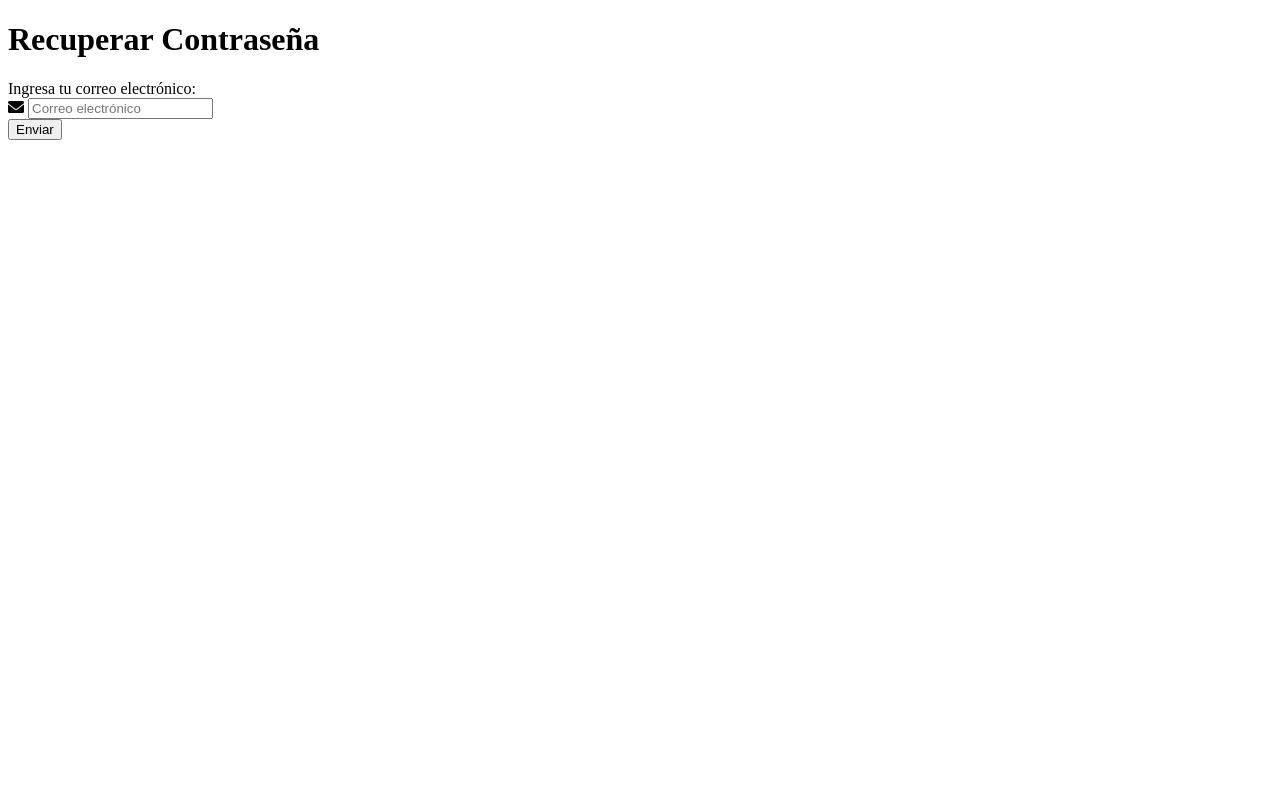
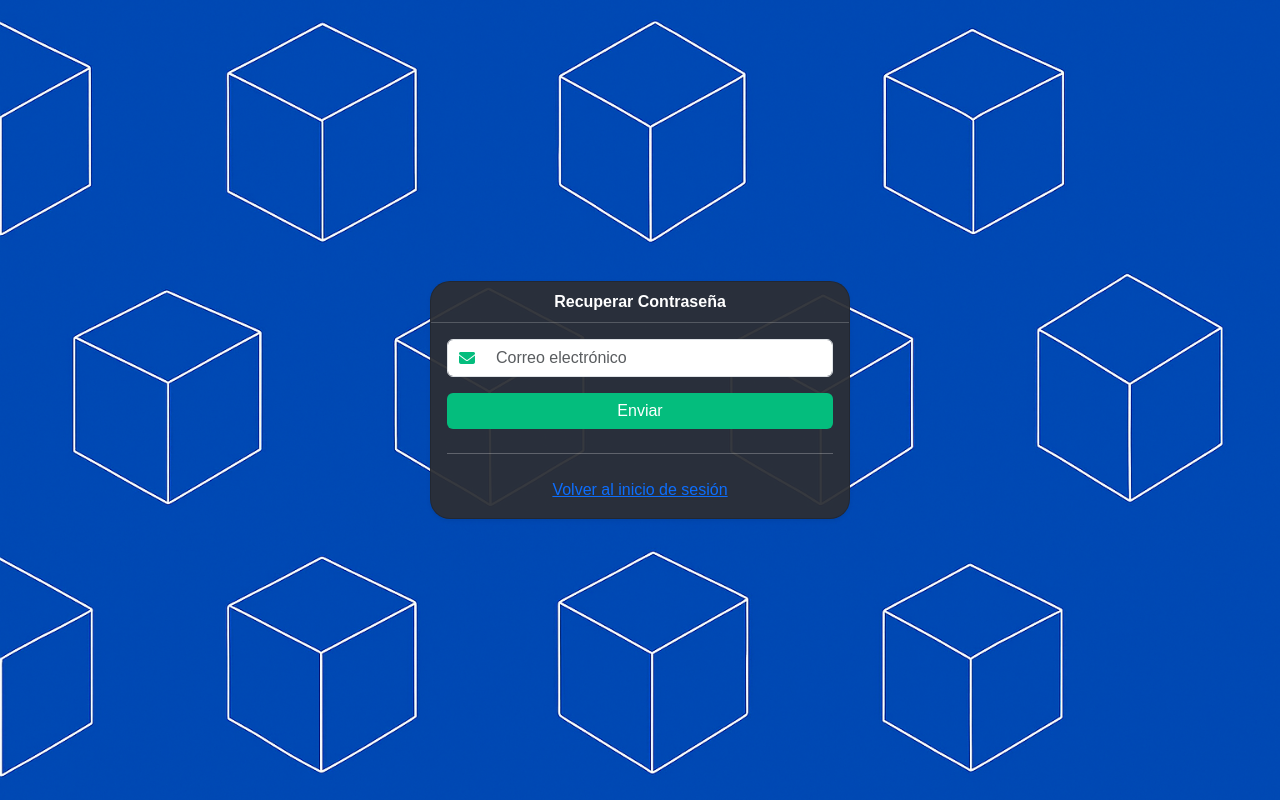
Before and after one commit to ManuelSotoL/Portafolio_Duoc_UC_2025, a Flask app: page /recuperar_contrasena in a window 1280 px wide. Run offline with Flask 3, Linux system fonts and the light colour scheme.

Commit message:
actualizacion recuperar contraseña
se actualiza recuperacion de contraseña

```diff
--- a/Proyecto/Main/Inventario/templates/recuperar_contrasena.html
+++ b/Proyecto/Main/Inventario/templates/recuperar_contrasena.html
@@ -1,30 +1,54 @@
 <!DOCTYPE html>
 <html lang="es">
+
 <head>
-    <meta charset="UTF-8">
-    <meta name="viewport" content="width=device-width, initial-scale=1.0">
-    <title>Recuperar Contraseña</title>
-    <link rel="stylesheet" href="../static/contrasena.css">
-    <link rel="stylesheet" href="https://cdnjs.cloudflare.com/ajax/libs/font-awesome/6.0.0-beta3/css/all.min.css">
+    <meta charset="UTF-8" />
+    <meta name="viewport" content="width=device-width, initial-scale=1.0" />
+    <title>Recuperar Contraseña - Inventrack</title>
+    <link href="https://cdn.jsdelivr.net/npm/bootstrap@5.3.8/dist/css/bootstrap.min.css" rel="stylesheet" />
+    <link rel="stylesheet" href="https://cdnjs.cloudflare.com/ajax/libs/font-awesome/6.5.1/css/all.min.css"
+        crossorigin="anonymous" referrerpolicy="no-referrer" />
+    <link rel="stylesheet" href="{{ url_for('static', filename='css/style.css', v=4) }}" />
+    <link rel="icon" href="{{ url_for('static', filename='img/favicon.ico') }}">
 </head>
+
 <body>
-    <div class="container">
-        <h1>Recuperar Contraseña</h1>
+    <main class="min-vh-100 d-flex align-items-center justify-content-center py-4">
+        <div class="card shadow-sm login-card w-100" style="max-width: 420px;">
+            <div class="card-header text-center">
+                <strong>Recuperar Contraseña</strong>
+            </div>
+            <div class="card-body">
                 {% with messages = get_flashed_messages(category_filter=['success', 'error']) %}
                 {% if messages %}
-                <div class="flash-message">
+                <div class="alert {{ 'alert-success' if 'success' in messages[0] else 'alert-danger' }} alert-dismissible fade show"
+                    role="alert">
                     {{ messages[0] }}
+                    <button type="button" class="btn-close" data-bs-dismiss="alert" aria-label="Cerrar"></button>
                 </div>
                 {% endif %}
                 {% endwith %}
-        <form action="{{ url_for('recuperar_contrasena') }}" method="POST">
-            <label for="email">Ingresa tu correo electrónico:</label>
-            <div class="form-group">
-                <i class="fas fa-envelope icon"></i>
-                <input type="email" name="email" id="email" placeholder="Correo electrónico" required>
+                <form action="{{ url_for('recuperar_contrasena') }}" method="POST" novalidate>
+                    <div class="mb-3 position-relative">
+                        <i class="fa-solid fa-envelope position-absolute"
+                            style="left:12px; top:50%; transform:translateY(-50%); color:#04bd7d;"></i>
+                        <input type="email" name="email" id="email" class="form-control ps-5"
+                            placeholder="Correo electrónico" required />
                     </div>
-            <button type="submit">Enviar</button>
+
+                    <button type="submit" class="btn btn-primary w-100">Enviar</button>
                 </form>
+
+                <hr class="my-4" />
+                <p class="text-center mb-0">
+                    <a href="{{ url_for('login') }}" class="link-primary">Volver al inicio de sesión</a>
+                </p>
             </div>
+        </div>
+    </main>
+
+    <script src="https://cdn.jsdelivr.net/npm/bootstrap@5.3.8/dist/js/bootstrap.bundle.min.js"></script>
+
 </body>
+
 </html>
```
Lines whose indentation alone changed are shown as unchanged.
